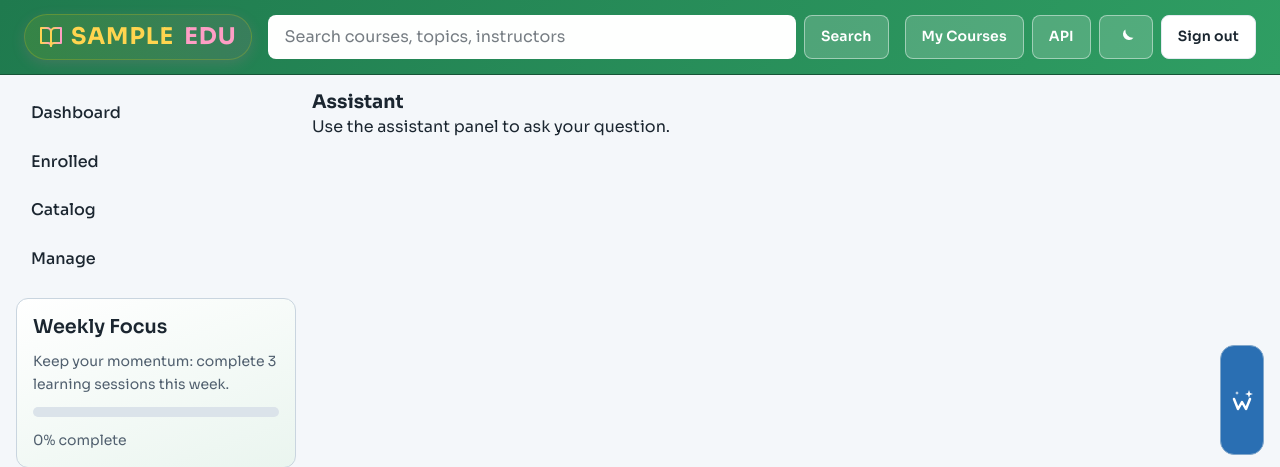
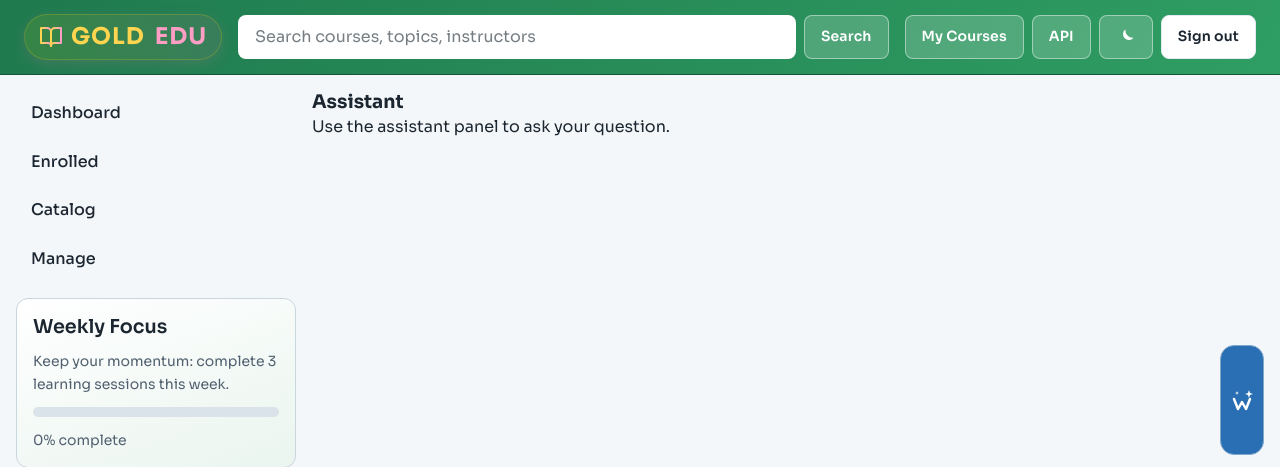
Before and after one commit to worku404/e-learning, a Django app: page /assistant/ in a window 1280 px wide. Shown: the top 467 px of the page. Run offline with Django 5.2, Linux system fonts and the light colour scheme; the visitor is signed in with stand-in values (Sample User, id 1); data that the repository does not hold is empty; parts of the project's set-up code (start-up, migrations or seed data) failed here and were passed over; some libraries are stand-ins or nearby versions.

Commit message:
final commit

```diff
--- a/edu/courses/templates/base.html
+++ b/edu/courses/templates/base.html
@@ -27,7 +27,7 @@
                 <path d="M22 3h-6a4 4 0 0 0-4 4v14a3 3 0 0 1 3-3h7z"></path>
             </svg>
             <span class="brand-text">
-                <span class="brand-primary">{{request.user.username }}</span><span class="brand-divider">&nbsp;</span><span class="brand-secondary">Edu</span>
+                <span class="brand-primary">Gold</span><span class="brand-divider">&nbsp;</span><span class="brand-secondary">Edu</span>
             </span>
 
         </a>
@@ -50,8 +50,9 @@
                     <a href="{% url 'student_course_list' %}" class="c-btn c-btn--ghost">My Courses</a>
                 {% endif %}
                 {% if not request.user.is_authenticated %}
-                    <a href="https://github.com/worku404/e-learning/blob/main/docs/usage.md" target="_blank" class="c-btn c-btn--ghost">Usage Guide</a>
+                    <a href="https://github.com/worku404/e-learning/blob/main/docs/usage.md" target="_blank" class="c-btn c-btn--ghost">Usage Guide
                     <span class="course-chat-link__arrow" aria-hidden="true">↗</span>
+                    </a>
                 {% endif %}
                     <a href="{% url 'api:token_ui' %}" class="c-btn c-btn--ghost">API</a>
                     <a href="#"
```
